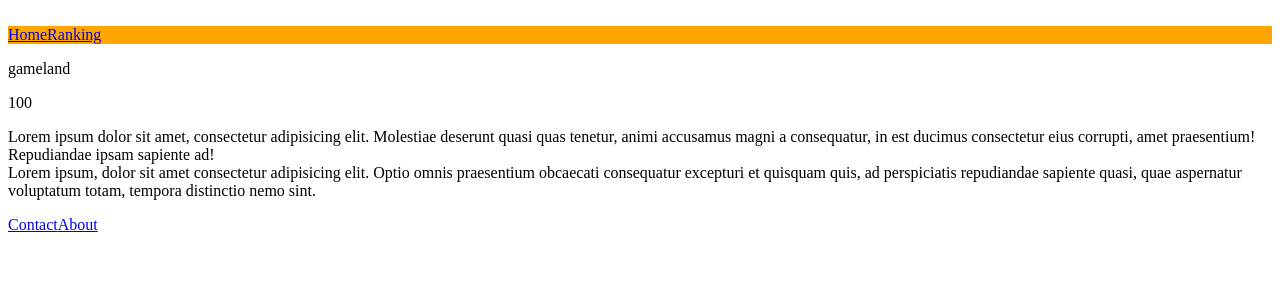
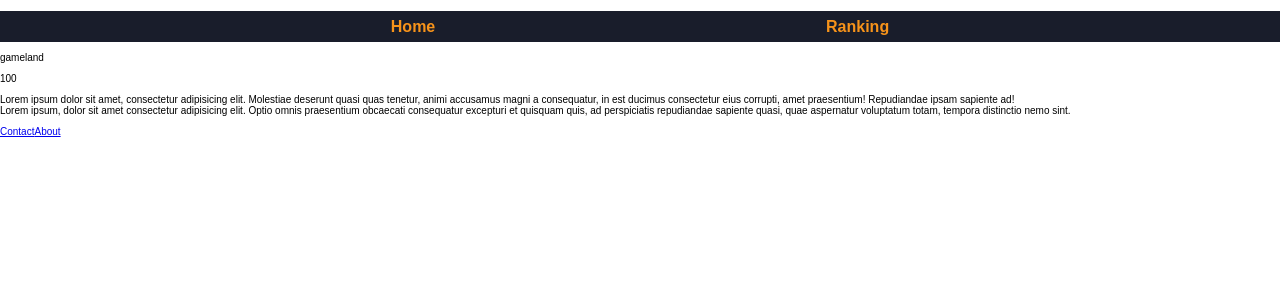
Before and after one commit to lupydev/game-land, a React (Create React App) app: page /about in a window 1280 px wide. Shown: the top 300 px of the page. Built offline with nearby package versions, Linux system fonts and the light colour scheme.

Commit message:
se inicia la creación de estilos de los diferentes componentes

```diff
--- a/src/style/App.css
+++ b/src/style/App.css
@@ -1,3 +1,265 @@
+@charset "UTF-8";
+/*----UI---- */
+article,
+aside,
+details,
+figcaption,
+figure,
+footer,
+header,
+hgroup,
+nav,
+section,
+summary {
+  display: block;
+}
+
+audio,
+canvas,
+video {
+  display: inline-block;
+}
+
+audio:not([controls]) {
+  display: none;
+  height: 0;
+}
+
+[hidden], template {
+  display: none;
+}
+
+html {
+  background: #fff;
+  color: #000;
+  -webkit-text-size-adjust: 100%;
+  -ms-text-size-adjust: 100%;
+  box-sizing: border-box;
+  font-size: 62.5%;
+  font-family: sans-serif;
+}
+
+html,
+button,
+input,
+select,
+textarea {
+  font-family: sans-serif;
+}
+
+body {
+  margin: 0;
+}
+
+a {
+  background: transparent;
+}
+a:focus {
+  outline: thin dotted;
+}
+a:hover, a:active {
+  outline: 0;
+}
+
+h1 {
+  font-size: 2em;
+  margin: 0.67em 0;
+}
+
+h2 {
+  font-size: 1.5em;
+  margin: 0.83em 0;
+}
+
+h3 {
+  font-size: 1.17em;
+  margin: 1em 0;
+}
+
+h4 {
+  font-size: 1em;
+  margin: 1.33em 0;
+}
+
+h5 {
+  font-size: 0.83em;
+  margin: 1.67em 0;
+}
+
+h6 {
+  font-size: 0.75em;
+  margin: 2.33em 0;
+}
+
+abbr[title] {
+  border-bottom: 1px dotted;
+}
+
+b,
+strong {
+  font-weight: bold;
+}
+
+dfn {
+  font-style: italic;
+}
+
+mark {
+  background: #ff0;
+  color: #000;
+}
+
+code,
+kbd,
+pre,
+samp {
+  font-family: monospace, serif;
+  font-size: 1em;
+}
+
+pre {
+  white-space: pre;
+  white-space: pre-wrap;
+  word-wrap: break-word;
+}
+
+q {
+  quotes: "“" "”" "‘" "’";
+}
+
+q:before, q:after {
+  content: "";
+  content: none;
+}
+
+small {
+  font-size: 80%;
+}
+
+sub,
+sup {
+  font-size: 75%;
+  line-height: 0;
+  position: relative;
+  vertical-align: baseline;
+}
+
+sup {
+  top: -0.5em;
+}
+
+sub {
+  bottom: -0.25em;
+}
+
+img {
+  border: 0;
+}
+
+svg:not(:root) {
+  overflow: hidden;
+}
+
+figure {
+  margin: 0;
+}
+
+fieldset {
+  border: 1px solid #c0c0c0;
+  margin: 0 2px;
+  padding: 0.35em 0.625em 0.75em;
+}
+
+legend {
+  border: 0;
+  padding: 0;
+  white-space: normal;
+}
+
+button,
+input,
+select,
+textarea {
+  font-family: inherit;
+  font-size: 100%;
+  margin: 0;
+  vertical-align: baseline;
+}
+
+button, input {
+  line-height: normal;
+}
+
+button,
+select {
+  text-transform: none;
+}
+
+button,
+html input[type=button],
+input[type=reset],
+input[type=submit] {
+  -webkit-appearance: button;
+  cursor: pointer;
+}
+
+button[disabled],
+input[disabled] {
+  cursor: default;
+}
+
+button::-moz-focus-inner, input::-moz-focus-inner {
+  border: 0;
+  padding: 0;
+}
+
+textarea {
+  overflow: auto;
+  vertical-align: top;
+}
+
+table {
+  border-collapse: collapse;
+  border-spacing: 0;
+}
+
+input[type=search] {
+  -webkit-appearance: textfield;
+  box-sizing: content-box;
+}
+input[type=search]::-webkit-search-cancel-button, input[type=search]::-webkit-search-decoration {
+  -webkit-appearance: none;
+}
+input[type=checkbox], input[type=radio] {
+  box-sizing: border-box;
+  padding: 0;
+}
+
+/*
+1. Position
+2. Box model
+3. Typographic
+4. Visuals
+5. Miscelaneos
+*/
+/*----COMPONENTS---- */
+.landingPage {
+  background-color: #191d2b;
+}
+
 .navBar {
-  background-color: orange;
+  display: flex;
+  justify-content: space-evenly;
+  background-color: #191d2b;
+}
+.navBar a {
+  padding: 0.6rem 0;
+  font-size: 1.6rem;
+  line-height: 1.94rem;
+  font-weight: 700;
+  color: #f7931a;
+  text-decoration: none;
+}
+.navBar a:hover {
+  text-decoration: underline;
 }/*# sourceMappingURL=App.css.map */
--- a/src/style/App.scss
+++ b/src/style/App.scss
@@ -1,8 +1,19 @@
-@import 'Header';
-@import 'NavBar';
-@import 'Home';
-@import 'Ranking';
-@import 'Contact';
-@import 'About';
-@import 'Wordle';
-@import 'Footer';
+/*----UI---- */
+@import "./base/normalize";
+@import "./base/settings";
+
+/*----COMPONENTS---- */
+@import "./components/About";
+@import "./components/Contact";
+@import "./components/Footer";
+@import "./components/Header";
+@import "./components/Home";
+@import "./components/LandingPage";
+@import "./components/Login";
+@import "./components/MemoryInstructions";
+@import "./components/NavBar";
+@import "./components/Ranking";
+@import "./components/Registration";
+@import "./components/SudokuInstructions";
+@import "./components/Wordle";
+@import "./components/WordleInstructions";
```
Also changed, not shown: 1 other file (tests, documents, lock files or other folders).
